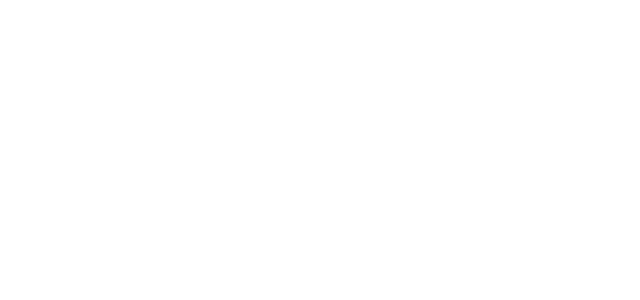
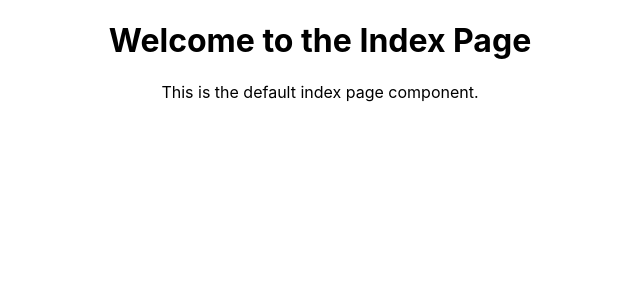
Before and after one commit to joonanykanen/matcher-app, a React (Create React App) app in the folder client/: page / in a window 1280 px wide. Before the commit this address had no page. Shown: the top 300 px of the page, without its empty margins (320-960 px from the left). Built offline with nearby package versions, Linux system fonts and the light colour scheme.

Commit message:
feat: Added default Index and NotFound pages

```diff
--- a/client/src/App.js
+++ b/client/src/App.js
@@ -2,6 +2,7 @@
 import { AppProvider } from './context';
 
 // src/components
+import Index from './components/Index';
 import Login from './components/Auth/Login';
 import Register from './components/Auth/Register';
 import EditProfile from './components/Profile/EditProfile';
@@ -9,6 +10,7 @@
 import SwipeView from './components/Swipe/SwipeView';
 import ChatList from './components/Chat/ChatList';
 import ChatWindow from './components/Chat/ChatWindow';
+import NotFound from './components/NotFound';
 
 import './App.css';
 
@@ -18,6 +20,7 @@
       <Router>
         <div className="App">
           <Routes>
+            <Route path="/" element={<Index />} />
             <Route path="/login" element={<Login />} />
             <Route path="/register" element={<Register />} />
             <Route path="/profile/edit" element={<EditProfile />} />
@@ -25,6 +28,7 @@
             <Route path="/swipe" element={<SwipeView />} />
             <Route path="/chat" element={<ChatList />} />
             <Route path="/chat/:userId" element={<ChatWindow />} />
+            <Route path="*" element={<NotFound />} />
           </Routes>
         </div>
       </Router>
--- /dev/null
+++ b/client/src/components/Index.js
@@ -0,0 +1,15 @@
+// src/components/Index.js, JN, 20.02.2024
+import React from 'react';
+
+const Index = () => {
+  return (
+    <div>
+      <h1>Welcome to the Index Page</h1>
+      <p>This is the default index page component.</p>
+    </div>
+  );
+};
+
+export default Index;
+
+// eof
--- /dev/null
+++ b/client/src/components/NotFound.js
@@ -0,0 +1,10 @@
+// src/components/NotFound.js, JN, 05.02.2024
+import React from "react";
+
+const NotFound = () => {
+  return <h1>404: This is not the webpage you are looking for</h1>;
+};
+
+export default NotFound;
+
+// eof
```
